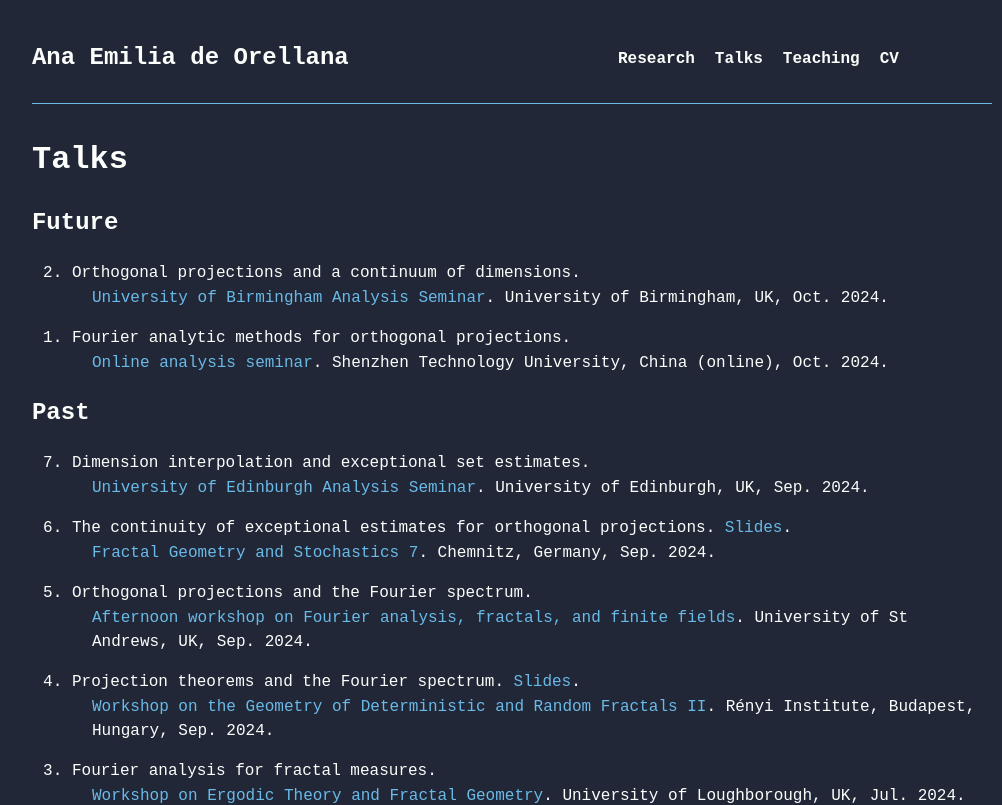
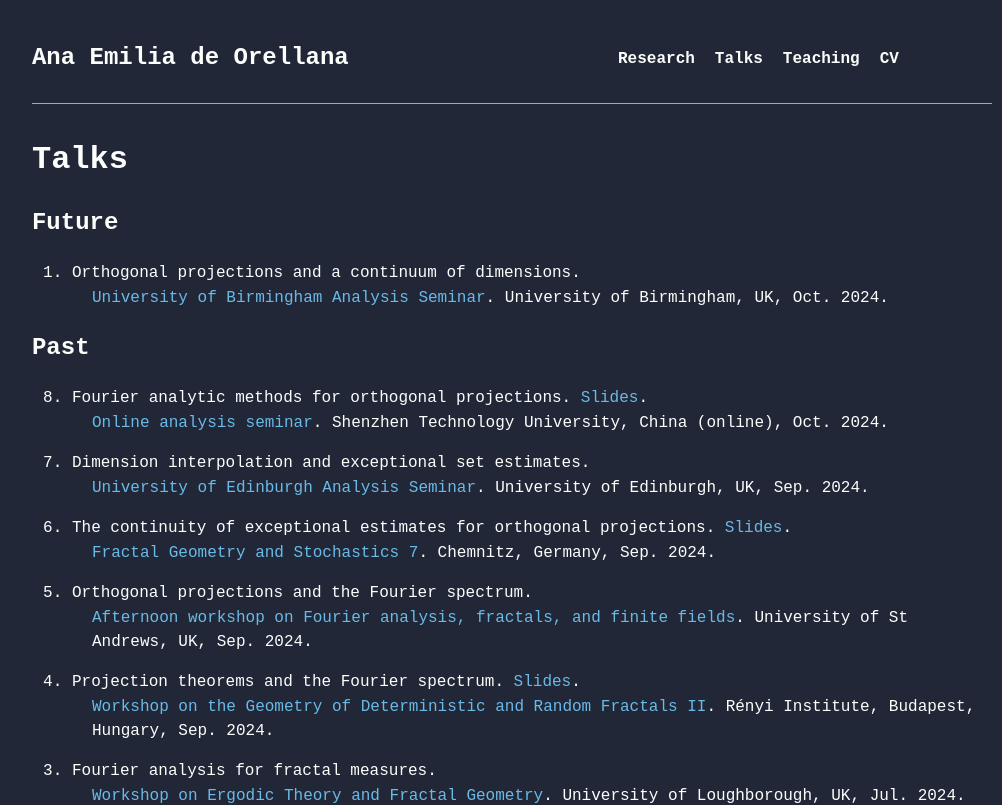
Before and after one commit to AnadeOre/anadeore.github.io, a Next.js app: page /talks in a window 1280 px wide. Shown: the top 805 px of the page, without its empty margins (128-1130 px from the left). Built offline with nearby package versions, Linux system fonts and the light colour scheme.

Commit message:
Add shenzhen talk

```diff
--- a/src/app/talks/page.jsx
+++ b/src/app/talks/page.jsx
@@ -15,17 +15,18 @@ const Teaching = () => {
           link='https://www.birmingham.ac.uk/research/activity/mathematics/analysis'
           when='Oct. 2024'
         />
+      </ol>
+      <h2>Past</h2>
+      <ol reversed>
+        {/*  */}
         <Talk
           title='Fourier analytic methods for orthogonal projections.'
           event='Online analysis seminar'
           where='Shenzhen Technology University, China (online)'
           link='https://bdi.sztu.edu.cn/index.htm'
           when='Oct. 2024'
+          slides='/Slides/Shenzhen2024.pdf'
         />
-      </ol>
-      <h2>Past</h2>
-      <ol reversed>
-        {/*  */}
         <Talk
           title='Dimension interpolation and exceptional set estimates.'
           event='University of Edinburgh Analysis Seminar'
```
Also changed, not shown: 1 other file (tests, documents, lock files or other folders).
